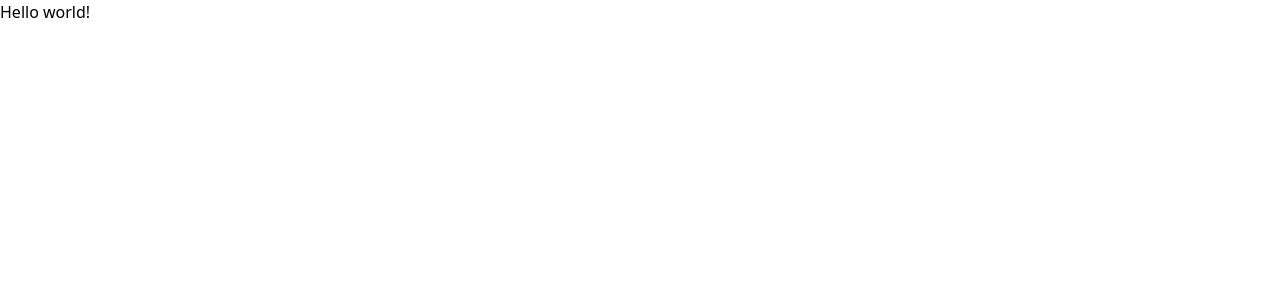
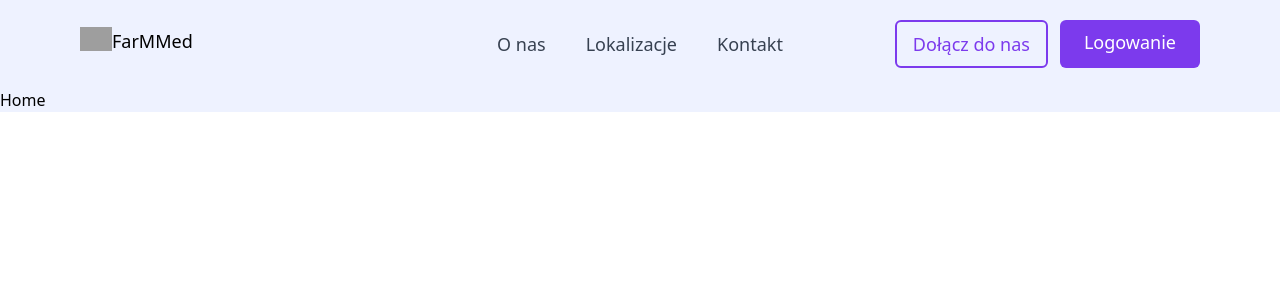
Before and after one commit to antonio-23/farmmed-website, a React (Vite) app in the folder frontend/: page / in a window 1280 px wide. Shown: the top 300 px of the page. Built offline with nearby package versions, Linux system fonts and the light colour scheme; grey boxes are pictures that could not be loaded.

Commit message:
Dodanie menu nawigacyjnego

```diff
--- a/frontend/src/App.jsx
+++ b/frontend/src/App.jsx
@@ -1,16 +1,32 @@
-import { useState } from "react";
 import "./App.css";
-import { createBrowserRouter, RouterProvider } from "react-router-dom";
+import { createBrowserRouter, createRoutesFromElements, Outlet, Route, RouterProvider } from "react-router-dom";
 
-const router = createBrowserRouter([
-  {
-    path: "/",
-    element: <div>Hello world!</div>,
-  },
-]);
+// Pages
+import { About } from "./pages/About";
+import { Home } from "./pages/Home";
+import { Contact } from "./pages/Contact";
+import { Register } from "./pages/Register";
+import { Login } from "./pages/Login";
+import { OurLocation } from "./pages/OurLocation";
+
+// Components
+import Navbar from "./components/Navbar";
+
+const router = createBrowserRouter(
+	createRoutesFromElements(
+		<Route path="/" element={<Navbar />}>
+			<Route index element={<Home />} />
+			<Route path="about" element={<About />} />
+			<Route path="ourlocation" element={<OurLocation />} />
+			<Route path="contact" element={<Contact />} />
+			<Route path="register" element={<Register />} />
+			<Route path="login" element={<Login />} />
+		</Route>
+	)
+);
 
 function App() {
-  return <RouterProvider router={router} />;
+	return <RouterProvider router={router} />;
 }
 
 export default App;
--- /dev/null
+++ b/frontend/src/components/Navbar.jsx
@@ -0,0 +1,45 @@
+import React from "react";
+import { NavLink, Outlet } from "react-router-dom";
+
+const navigation = [
+	{ name: "O nas", path: "/about" },
+	{ name: "Lokalizacje", path: "/ourlocation" },
+	{ name: "Kontakt", path: "/contact" },
+];
+
+const Navbar = () => {
+	return (
+		<div className="navbar bg-[#eef2ff]">
+			<header className=" py-5 px-20 grid grid-cols-3 justify-center text-lg items-baseline">
+				<div className="flex justify-start">
+					<img className="h-6 flex " src="https://tailwindui.com/img/logos/mark.svg?color=indigo&shade=600" alt="" />
+					<span>
+						<NavLink to="/">FarMMed</NavLink>
+					</span>
+				</div>
+				<div className="flex justify-center gap-x-10">
+					{" "}
+					{navigation.map((item) => (
+						<a className="text-md  text-[#374151]">
+							<NavLink to={item.path}>{item.name}</NavLink>
+						</a>
+					))}
+				</div>
+				<div className="flex justify-end gap-3">
+					<a className="text-violet-600 px-4 py-2 border-2 rounded-md border-violet-600">
+						<NavLink to="register">Dołącz do nas</NavLink>
+					</a>
+					<a className="bg-violet-600 text-white  px-6 py-2  rounded-md">
+						<NavLink to="login">Logowanie</NavLink>
+					</a>
+				</div>
+			</header>
+
+			<main>
+				<Outlet />
+			</main>
+		</div>
+	);
+};
+
+export default Navbar;
--- /dev/null
+++ b/frontend/src/pages/About.jsx
@@ -0,0 +1,5 @@
+import React from "react";
+
+export const About = () => {
+	return <div>About</div>;
+};
--- /dev/null
+++ b/frontend/src/pages/Contact.jsx
@@ -0,0 +1,5 @@
+import React from "react";
+
+export const Contact = () => {
+	return <div>Contact</div>;
+};
--- /dev/null
+++ b/frontend/src/pages/Home.jsx
@@ -0,0 +1,5 @@
+import React from "react";
+
+export const Home = () => {
+	return <div>Home</div>;
+};
--- /dev/null
+++ b/frontend/src/pages/Login.jsx
@@ -0,0 +1,5 @@
+import React from "react";
+
+export const Login = () => {
+	return <div>Login</div>;
+};
--- /dev/null
+++ b/frontend/src/pages/OurLocation.jsx
@@ -0,0 +1,5 @@
+import React from "react";
+
+export const OurLocation = () => {
+	return <div>OurLocation</div>;
+};
--- /dev/null
+++ b/frontend/src/pages/Register.jsx
@@ -0,0 +1,5 @@
+import React from "react";
+
+export const Register = () => {
+	return <div>Register</div>;
+};
```
